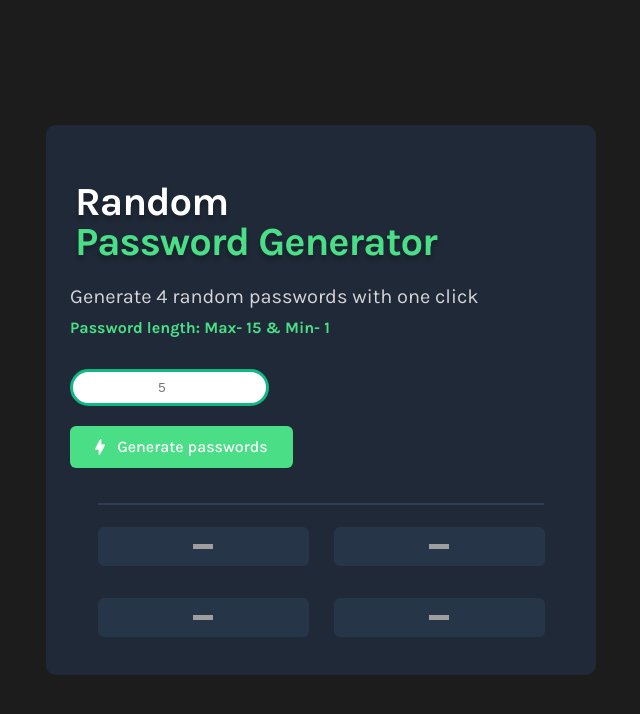
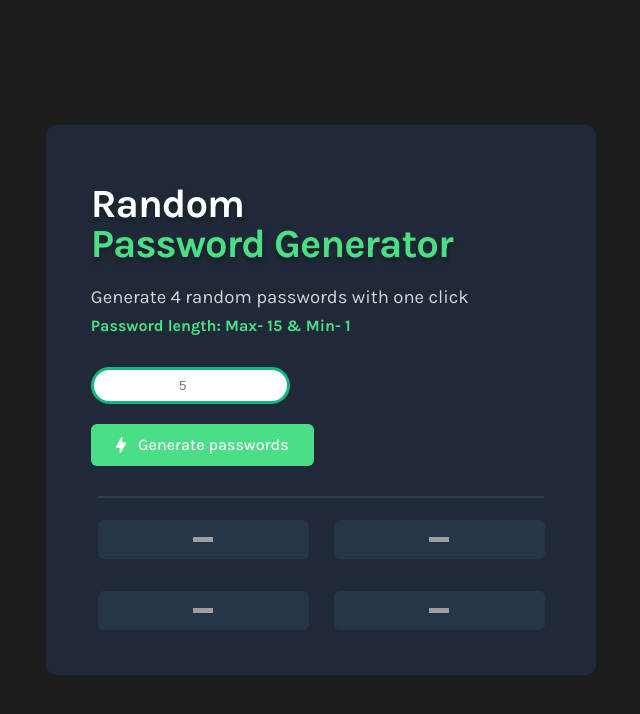
Before and after one commit to nitishparihar/passwordgenerator, a React (Create React App) app: page / in a window 1280 px wide. Shown: the top 714 px of the page, without its empty margins (319-959 px from the left). Built offline with nearby package versions, Linux system fonts and the light colour scheme; grey boxes are pictures that could not be loaded.

Commit message:
updated error statement

```diff
--- a/src/App.js
+++ b/src/App.js
@@ -17,16 +17,6 @@ export default function App() {
   }
 
   function generatePassword() {
-    let maxError = []
-    for(let k = 0; k < 4; k++){
-      maxError[k] = ["Max Length 15"]
-    }
-
-    let minError = []
-    for(let m = 0; m < 4; m++){
-      minError[m] = ["Min Length 1"]
-    }
-
     var results = []
     for (let j = 0; j < 4; j++) {
       var result = ""
@@ -37,8 +27,8 @@ export default function App() {
       }
       results[j] = result
     }
-    inputvalue > 15 ? setPassword(maxError) :
-    inputvalue <=0 ? setPassword(minError) :
+    inputvalue > 15 ? setPassword("") :
+    inputvalue <=0 ? setPassword("") :
     setPassword(results)
   }
 
@@ -87,6 +77,7 @@ export default function App() {
         <input id="input-box" type="number" placeholder="5" onChange={handleChange}/>
         <button className="generate-btn" onClick={generatePassword}><img src={Lightning} alt="Password Generator"/>Generate passwords</button>
       </div>
+        {inputvalue > 15 ? <span className="error">Password Max Length is 15</span> : inputvalue <=0 ? <span className="error">Password Min Length is 1</span> : ""}
       <hr />
       <div className="password-wrapper">
         <div className="passwords">
--- a/src/index.css
+++ b/src/index.css
@@ -45,7 +45,7 @@ body, main {
     flex-direction: column;
     text-align: left;
     padding: 5% 9%;
-    margin-left: -17%;
+    margin-left: -15%;
 }
 
 .heading {
@@ -53,7 +53,7 @@ body, main {
     font-weight: 700;
     font-size: 40px;
     line-height: 40px;
-    margin: 5px;
+    margin: 0 0 5px 0;
 
     letter-spacing: -0.025em;
 
@@ -69,8 +69,8 @@ body, main {
 .subtitle {
     font-style: normal;
     font-weight: 400;
-    font-size: 20px;
-    line-height: 28px;
+    font-size: 18.5px;
+    line-height: 26px;
     color: var(--mediumgray);
 }
 
@@ -89,6 +89,7 @@ body, main {
     line-height: 24px;
     color: var(--white);
     margin-top: 20px;
+    margin-bottom: -5px;
 
     display: flex;
     flex-direction: row;
@@ -187,6 +188,8 @@ hr {
 }
 
 .error {
-  color: red;
-  margin-bottom: -15px;
+  color: orangered;
+  font-weight: bolder;
+  text-align: center;
+  margin-bottom: 5px;
 }
```
